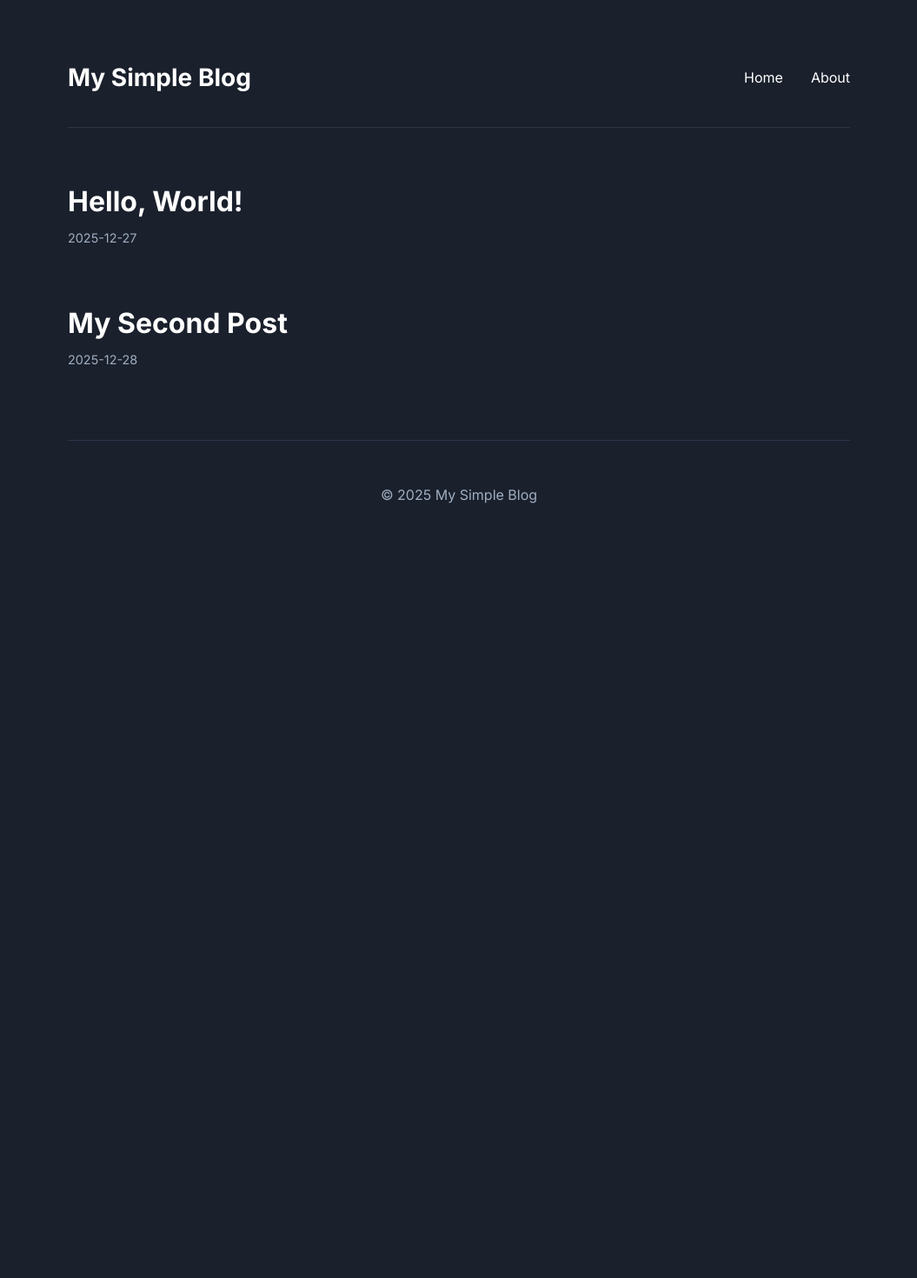
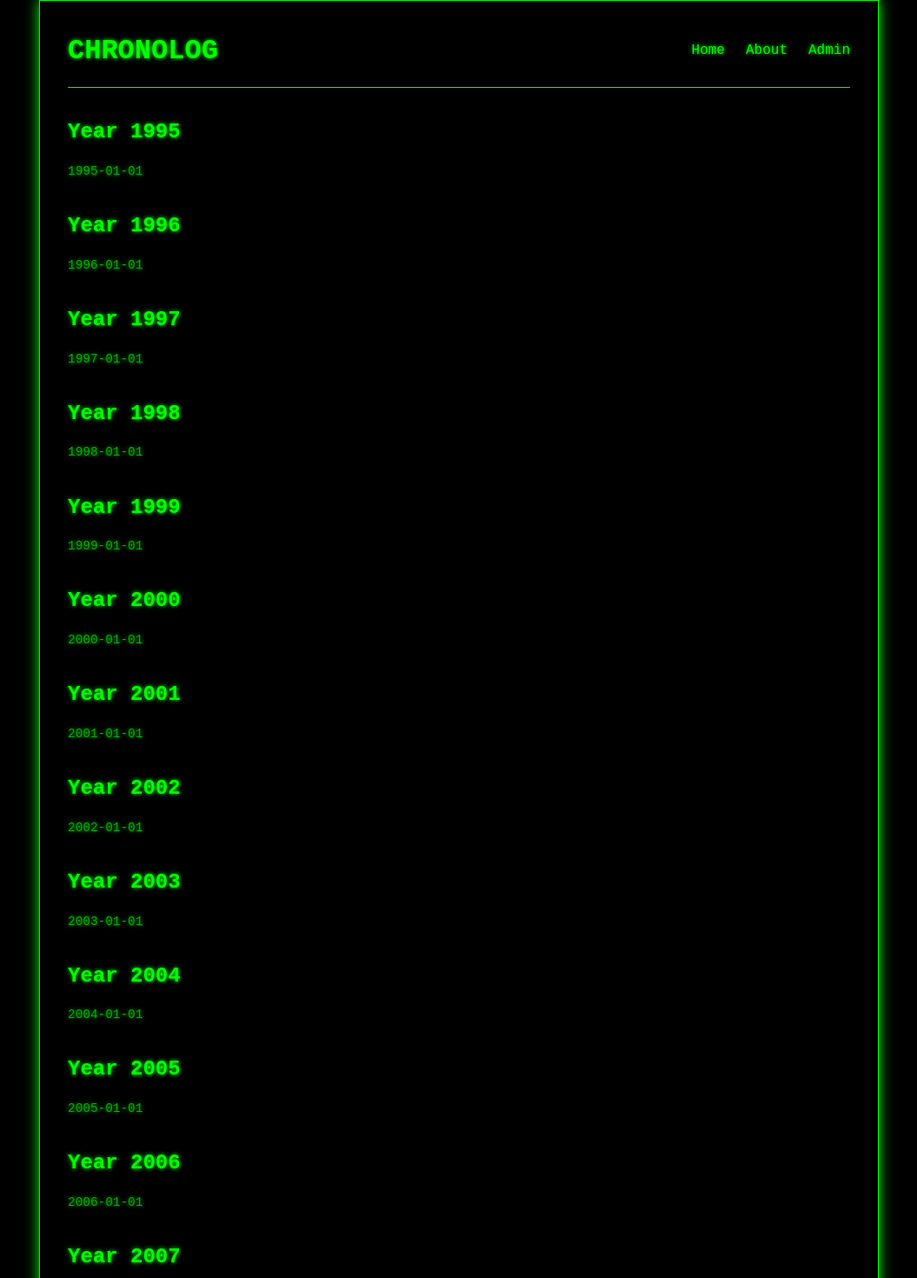
Before and after one commit to Elindslmn/3LEtimeline, a React (Vite) app: page / in a window 1280 px wide. Shown: the top 1470 px of the page at 87% size, without its empty margins (112-1167 px from the left). Before the commit the page ends 800 px from the top, so only its background shows below. Built offline with nearby package versions, Linux system fonts and the light colour scheme.

Commit message:
Apply second changes

```diff
--- a/src/App.tsx
+++ b/src/App.tsx
@@ -5,6 +5,7 @@ import Footer from './components/Footer';
 import PostList from './components/PostList';
 import Post from './components/Post';
 import About from './components/About';
+import AdminPage from './pages/Admin';
 
 const App = () => {
   return (
@@ -15,6 +16,7 @@ const App = () => {
           <Route path="/" element={<PostList />} />
           <Route path="/post/:id" element={<Post />} />
           <Route path="/about" element={<About />} />
+          <Route path="/admin" element={<AdminPage />} />
         </Routes>
         <Footer />
       </div>
--- a/src/components/AdminPanel.tsx
+++ b/src/components/AdminPanel.tsx
@@ -1,138 +1,82 @@
-import React, {useState, ChangeEvent} from 'react'
+import React, { useState } from 'react';
+import postsData from '../data/posts.json';
 
-type Media = { type: 'image' | 'video'; src: string }
-type EventItem = { id: string; year: number; title: string; date?: string; description?: string; media?: Media[] }
+type Post = {
+  id: string;
+  title: string;
+  date: string;
+  content: string;
+};
 
-export default function AdminPanel({events, setEvents, storageKey}:{events: EventItem[]; setEvents: (e: EventItem[])=>void; storageKey: string}){
-  const [editing, setEditing] = useState<EventItem | null>(null)
-  const [fileDataUrl, setFileDataUrl] = useState<string | null>(null)
+const AdminPanel = () => {
+  const [posts, setPosts] = useState<Post[]>(postsData);
+  const [editingPost, setEditingPost] = useState<Post | null>(null);
 
-  function addEmpty(){
-    const ev: EventItem = { id: String(Date.now()), year: 2000, title: 'New event', description: '' }
-    setEvents([ev, ...events])
-    setEditing(ev)
-  }
+  const handleAddPost = () => {
+    const newPost = {
+      id: `post-${Date.now()}`,
+      title: 'New Post',
+      date: new Date().toISOString().slice(0, 10),
+      content: 'New post content.',
+    };
+    setPosts([newPost, ...posts]);
+  };
 
-  function remove(id:string){
-    if(!confirm('Delete event?')) return
-    setEvents(events.filter(e=>e.id!==id))
-  }
+  const handleDeletePost = (id: string) => {
+    setPosts(posts.filter((post) => post.id !== id));
+  };
 
-  function update(ev: EventItem){
-    setEvents(events.map(e=>e.id===ev.id?ev:e))
-    setEditing(null)
-  }
+  const handleEditPost = (post: Post) => {
+    setEditingPost(post);
+  };
 
-  function exportJson(){
-    const dataStr = JSON.stringify(events, null, 2)
-    const blob = new Blob([dataStr], {type:'application/json'})
-    const url = URL.createObjectURL(blob)
-    const a = document.createElement('a')
-    a.href = url
-    a.download = 'events-export.json'
-    a.click()
-    URL.revokeObjectURL(url)
-  }
+  const handleUpdatePost = (updatedPost: Post) => {
+    setPosts(posts.map((post) => (post.id === updatedPost.id ? updatedPost : post)));
+    setEditingPost(null);
+  };
 
-  function importJsonFile(f: File | null){
-    if(!f) return
-    const reader = new FileReader()
-    reader.onload = ()=>{
-      try{
-        const parsed = JSON.parse(String(reader.result))
-        if(Array.isArray(parsed)){
-          setEvents(parsed)
-          alert('Imported ' + parsed.length + ' events. Saved to localStorage.')
-        } else alert('Invalid JSON format: expected an array')
-      }catch(e){
-        alert('Error parsing JSON')
-      }
-    }
-    reader.readAsText(f)
-  }
-
-  function onFileChange(e: ChangeEvent<HTMLInputElement>){
-    const f = e.target.files?.[0] ?? null
-    if(!f) return
-    const reader = new FileReader()
-    reader.onload = ()=>{
-      setFileDataUrl(String(reader.result))
-    }
-    reader.readAsDataURL(f)
-  }
-
-  function attachImageToEditing(){
-    if(!editing) return
-    const media: Media = { type: 'image', src: fileDataUrl || '' }
-    const ev = {...editing, media: [...(editing.media||[]), media]}
-    update(ev)
-    setFileDataUrl(null)
-  }
+  const handleDownload = () => {
+    const data = JSON.stringify(posts, null, 2);
+    const blob = new Blob([data], { type: 'application/json' });
+    const url = URL.createObjectURL(blob);
+    const a = document.createElement('a');
+    a.href = url;
+a.download = 'posts.json';
+    a.click();
+    URL.revokeObjectURL(url);
+  };
 
   return (
-    <div className="p-4 bg-white rounded shadow">
-      <h2 className="font-bold mb-3">Backoffice</h2>
-      <div className="flex flex-col gap-2">
-        <button onClick={addEmpty} className="bg-blue-600 text-white px-3 py-1 rounded">Add event</button>
-        <button onClick={exportJson} className="bg-green-600 text-white px-3 py-1 rounded">Export JSON</button>
-        <label className="block">
-          <span className="text-sm">Import JSON</span>
-          <input type="file" accept="application/json" onChange={(e)=>importJsonFile(e.target.files?.[0] ?? null)} className="mt-1" />
-        </label>
-        <div className="border-t pt-3">
-          <div className="text-sm font-medium mb-2">Events ({events.length})</div>
-          <div className="space-y-2 max-h-64 overflow-auto">
-            {events.map(ev=> (
-              <div key={ev.id} className="flex items-center justify-between gap-2">
-                <div>
-                  <div className="font-semibold">{ev.year} — {ev.title}</div>
-                </div>
-                <div className="flex items-center gap-2">
-                  <button onClick={()=>setEditing(ev)} className="text-sm text-blue-600">Edit</button>
-                  <button onClick={()=>remove(ev.id)} className="text-sm text-red-600">Del</button>
-                </div>
-              </div>
-            ))}
-          </div>
+    <div>
+      <h2>Admin Panel</h2>
+      <button onClick={handleAddPost}>Add New Post</button>
+      <button onClick={handleDownload}>Download posts.json</button>
+      {editingPost && (
+        <div>
+          <h3>Edit Post</h3>
+          <input
+            type="text"
+            value={editingPost.title}
+            onChange={(e) => setEditingPost({ ...editingPost, title: e.target.value })}
+          />
+          <textarea
+            value={editingPost.content}
+            onChange={(e) => setEditingPost({ ...editingPost, content: e.target.value })}
+          />
+          <button onClick={() => handleUpdatePost(editingPost)}>Update Post</button>
         </div>
+      )}
+      <ul>
+        {posts.map((post) => (
+          <li key={post.id}>
+            {post.title}
+            <button onClick={() => handleEditPost(post)}>Edit</button>
+            <button onClick={() => handleDeletePost(post.id)}>Delete</button>
+          </li>
+        ))}
+      </ul>
+    </div>
+  );
+};
 
-        {editing && (
-          <div className="mt-3 border-t pt-3">
-            <h3 className="font-medium mb-2">Edit event</h3>
-            <label className="block mb-1">Year
-              <input className="w-full border rounded px-2 py-1 mt-1" value={editing.year} onChange={(e)=>setEditing({...editing, year: Number(e.target.value)})} />
-            </label>
-            <label className="block mb-1">Title
-              <input className="w-full border rounded px-2 py-1 mt-1" value={editing.title} onChange={(e)=>setEditing({...editing, title: e.target.value})} />
-            </label>
-            <label className="block mb-1">Date
-              <input className="w-full border rounded px-2 py-1 mt-1" value={editing.date||''} onChange={(e)=>setEditing({...editing, date: e.target.value})} />
-            </label>
-            <label className="block mb-1">Description
-              <textarea className="w-full border rounded px-2 py-1 mt-1" value={editing.description||''} onChange={(e)=>setEditing({...editing, description: e.target.value})} />
-            </label>
-
-            <div className="mt-2">
-              <div className="text-sm font-medium">Attach image (upload)</div>
-              <input type="file" accept="image/*" onChange={onFileChange} className="mt-1" />
-              {fileDataUrl && (
-                <div className="mt-2">
-                  <img src={fileDataUrl} className="w-full h-28 object-cover rounded" />
-                  <div className="flex gap-2 mt-2">
-                    <button onClick={attachImageToEditing} className="bg-blue-600 text-white px-3 py-1 rounded">Attach</button>
-                    <button onClick={()=>setFileDataUrl(null)} className="px-3 py-1 rounded border">Cancel</button>
-                  </div>
-                </div>
-              )}
-            </div>
-
-            <div className="mt-3 flex gap-2">
-              <button onClick={()=>update(editing)} className="bg-blue-600 text-white px-3 py-1 rounded">Save</button>
-              <button onClick={()=>setEditing(null)} className="px-3 py-1 rounded border">Close</button>
-            </div>
-          </div>
-        )}
-      </div>
-    </div>
-  )
-}
+export default AdminPanel;
--- a/src/components/Header.tsx
+++ b/src/components/Header.tsx
@@ -5,11 +5,12 @@ const Header = () => {
   return (
     <header>
       <h1>
-        <Link to="/">My Simple Blog</Link>
+        <Link to="/">ChronoLog</Link>
       </h1>
       <nav>
         <Link to="/">Home</Link>
         <Link to="/about">About</Link>
+        <Link to="/admin">Admin</Link>
       </nav>
     </header>
   );
--- a/src/data/posts.json
+++ b/src/data/posts.json
@@ -1,14 +1,33 @@
 [
-  {
-    "id": "hello-world",
-    "title": "Hello, World!",
-    "date": "2025-12-27",
-    "content": "This is my first blog post. I'm excited to share my thoughts with the world!"
-  },
-  {
-    "id": "second-post",
-    "title": "My Second Post",
-    "date": "2025-12-28",
-    "content": "This is my second blog post. I'm getting the hang of this!"
-  }
+  { "id": "1995", "title": "Year 1995", "date": "1995-01-01", "content": "This is the entry for the year 1995." },
+  { "id": "1996", "title": "Year 1996", "date": "1996-01-01", "content": "This is the entry for the year 1996." },
+  { "id": "1997", "title": "Year 1997", "date": "1997-01-01", "content": "This is the entry for the year 1997." },
+  { "id": "1998", "title": "Year 1998", "date": "1998-01-01", "content": "This is the entry for the year 1998." },
+  { "id": "1999", "title": "Year 1999", "date": "1999-01-01", "content": "This is the entry for the year 1999." },
+  { "id": "2000", "title": "Year 2000", "date": "2000-01-01", "content": "This is the entry for the year 2000." },
+  { "id": "2001", "title": "Year 2001", "date": "2001-01-01", "content": "This is the entry for the year 2001." },
+  { "id": "2002", "title": "Year 2002", "date": "2002-01-01", "content": "This is the entry for the year 2002." },
+  { "id": "2003", "title": "Year 2003", "date": "2003-01-01", "content": "This is the entry for the year 2003." },
+  { "id": "2004", "title": "Year 2004", "date": "2004-01-01", "content": "This is the entry for the year 2004." },
+  { "id": "2005", "title": "Year 2005", "date": "2005-01-01", "content": "This is the entry for the year 2005." },
+  { "id": "2006", "title": "Year 2006", "date": "2006-01-01", "content": "This is the entry for the year 2006." },
+  { "id": "2007", "title": "Year 2007", "date": "2007-01-01", "content": "This is the entry for the year 2007." },
+  { "id": "2008", "title": "Year 2008", "date": "2008-01-01", "content": "This is the entry for the year 2008." },
+  { "id": "2009", "title": "Year 2009", "date": "2009-01-01", "content": "This is the entry for the year 2009." },
+  { "id": "2010", "title": "Year 2010", "date": "2010-01-01", "content": "This is the entry for the year 2010." },
+  { "id": "2011", "title": "Year 2011", "date": "2011-01-01", "content": "This is the entry for the year 2011." },
+  { "id": "2012", "title": "Year 2012", "date": "2012-01-01", "content": "This is the entry for the year 2012." },
+  { "id": "2013", "title": "Year 2013", "date": "2013-01-01", "content": "This is the entry for the year 2013." },
+  { "id": "2014", "title": "Year 2014", "date": "2014-01-01", "content": "This is the entry for the year 2014." },
+  { "id": "2015", "title": "Year 2015", "date": "2015-01-01", "content": "This is the entry for the year 2015." },
+  { "id": "2016", "title": "Year 2016", "date": "2016-01-01", "content": "This is the entry for the year 2016." },
+  { "id": "2017", "title": "Year 2017", "date": "2017-01-01", "content": "This is the entry for the year 2017." },
+  { "id": "2018", "title": "Year 2018", "date": "2018-01-01", "content": "This is the entry for the year 2018." },
+  { "id": "2019", "title": "Year 2019", "date": "2019-01-01", "content": "This is the entry for the year 2019." },
+  { "id": "2020", "title": "Year 2020", "date": "2020-01-01", "content": "This is the entry for the year 2020." },
+  { "id": "2021", "title": "Year 2021", "date": "2021-01-01", "content": "This is the entry for the year 2021." },
+  { "id": "2022", "title": "Year 2022", "date": "2022-01-01", "content": "This is the entry for the year 2022." },
+  { "id": "2023", "title": "Year 2023", "date": "2023-01-01", "content": "This is the entry for the year 2023." },
+  { "id": "2024", "title": "Year 2024", "date": "2024-01-01", "content": "This is the entry for the year 2024." },
+  { "id": "2025", "title": "Year 2025", "date": "2025-01-01", "content": "This is the entry for the year 2025." }
 ]
--- a/src/styles.css
+++ b/src/styles.css
@@ -1,49 +1,52 @@
-@import url('https://fonts.googleapis.com/css2?family=Inter:wght@400;700&display=swap');
+@import url('https://fonts.googleapis.com/css2?family=Courier+Prime:wght@400;700&display=swap');
 
 body {
-  font-family: 'Inter', -apple-system, BlinkMacSystemFont, "Segoe UI", Roboto, "Helvetica Neue", Arial, sans-serif;
-  line-height: 1.8;
+  font-family: 'Courier New', Courier, monospace;
+  line-height: 1.6;
   margin: 0;
-  background-color: #1a202c;
-  color: #fff;
-  -webkit-font-smoothing: antialiased;
-  -moz-osx-font-smoothing: grayscale;
+  background-color: #000;
+  color: #0f0;
+  text-shadow: 0 0 5px #0f0;
 }
 
 .container {
   max-width: 900px;
   margin: 0 auto;
-  padding: 4rem 2rem;
+  padding: 2rem;
+  border: 1px solid #0f0;
+  box-shadow: 0 0 15px #0f0;
 }
 
 header {
   display: flex;
   justify-content: space-between;
   align-items: center;
-  padding-bottom: 2rem;
-  margin-bottom: 4rem;
-  border-bottom: 1px solid #2d3748;
+  padding-bottom: 1rem;
+  margin-bottom: 2rem;
+  border-bottom: 1px solid #0f0;
 }
 
 header h1 {
   margin: 0;
-  font-size: 1.75rem;
-  font-weight: 700;
+  font-size: 2rem;
+  text-transform: uppercase;
 }
 
 header a {
   text-decoration: none;
-  color: #fff;
-  transition: color 0.2s ease-in-out;
-}
-
-header a:hover {
-  color: #00ffff;
+  color: #0f0;
 }
 
 header nav a {
-  margin-left: 2rem;
+  margin-left: 1.5rem;
+  color: #0f0;
+  text-decoration: none;
   font-size: 1rem;
+}
+
+header nav a:hover {
+  color: #f0f;
+  text-shadow: 0 0 5px #f0f;
 }
 
 .post-list {
@@ -52,55 +55,49 @@ header nav a {
 }
 
 .post-list-item {
-  margin-bottom: 4rem;
+  margin-bottom: 2rem;
 }
 
 .post-list-item h2 {
   margin: 0;
-  font-size: 2rem;
-  font-weight: 700;
-  line-height: 1.3;
+  font-size: 1.5rem;
 }
 
 .post-list-item a {
   text-decoration: none;
-  color: #fff;
+  color: #0f0;
 }
 
 .post-list-item a:hover {
-  color: #00ffff;
+  color: #f0f;
+  text-shadow: 0 0 5px #f0f;
 }
 
 .post-meta {
-  color: #a0aec0;
+  color: #0f0;
+  opacity: 0.7;
   font-size: 0.9rem;
-  margin-top: 0.5rem;
 }
 
 .post h1 {
-  font-size: 3.5rem;
+  font-size: 2.5rem;
   margin: 0;
-  line-height: 1.2;
-  font-weight: 700;
+  text-transform: uppercase;
 }
 
 .post .post-meta {
-  margin-top: 1rem;
-  margin-bottom: 4rem;
+  margin-bottom: 2rem;
 }
 
 .post-content {
-  font-size: 1.125rem;
-}
-
-.post-content p {
-  margin-bottom: 1.5rem;
+  font-size: 1.1rem;
 }
 
 footer {
-  padding-top: 2rem;
-  margin-top: 5rem;
+  border-top: 1px solid #0f0;
+  padding-top: 1rem;
+  margin-top: 2rem;
   text-align: center;
-  color: #a0aec0;
-  border-top: 1px solid #2d3748;
+  color: #0f0;
+  opacity: 0.7;
 }
```
Also changed, not shown: src/components/Login.tsx (+29 -29 lines), src/pages/Admin.tsx (added, +24 -0 lines).
